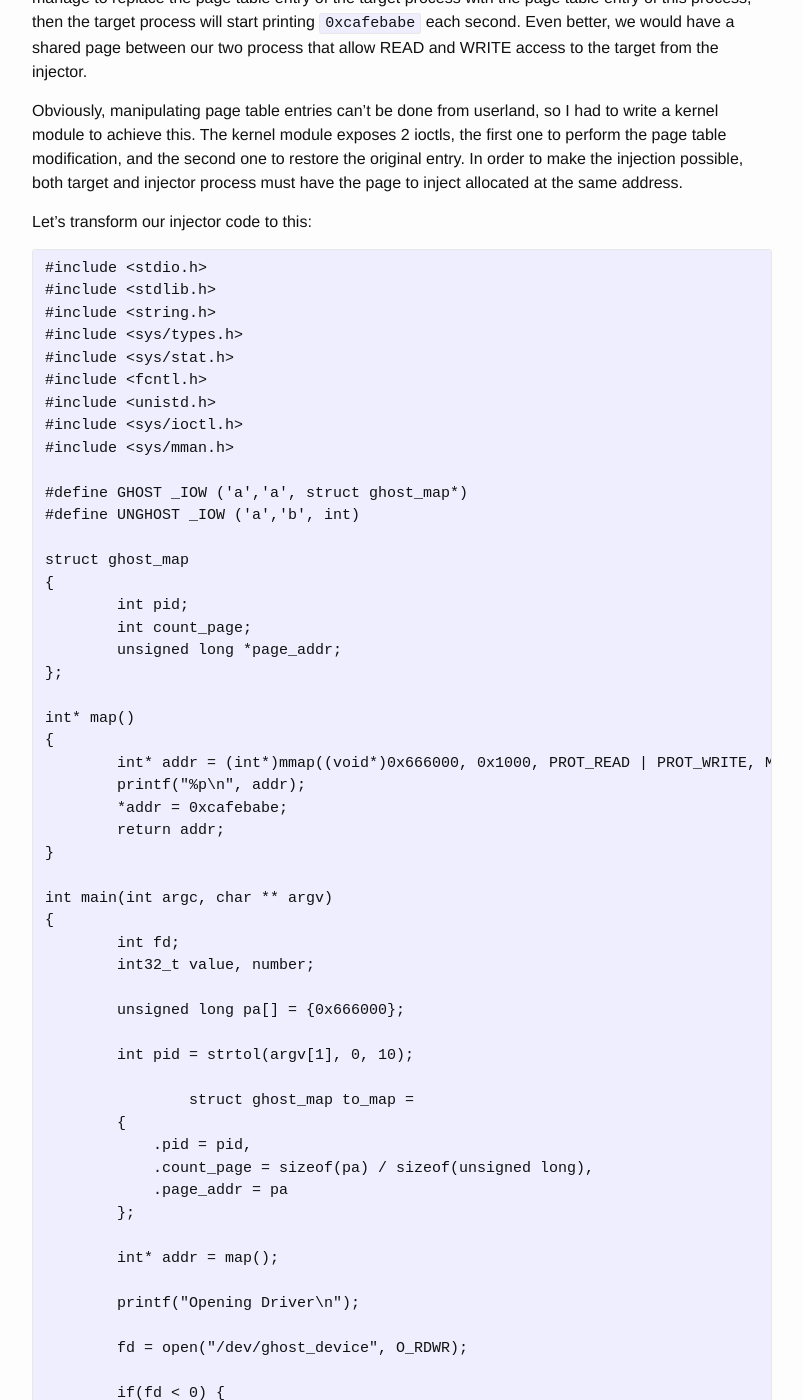
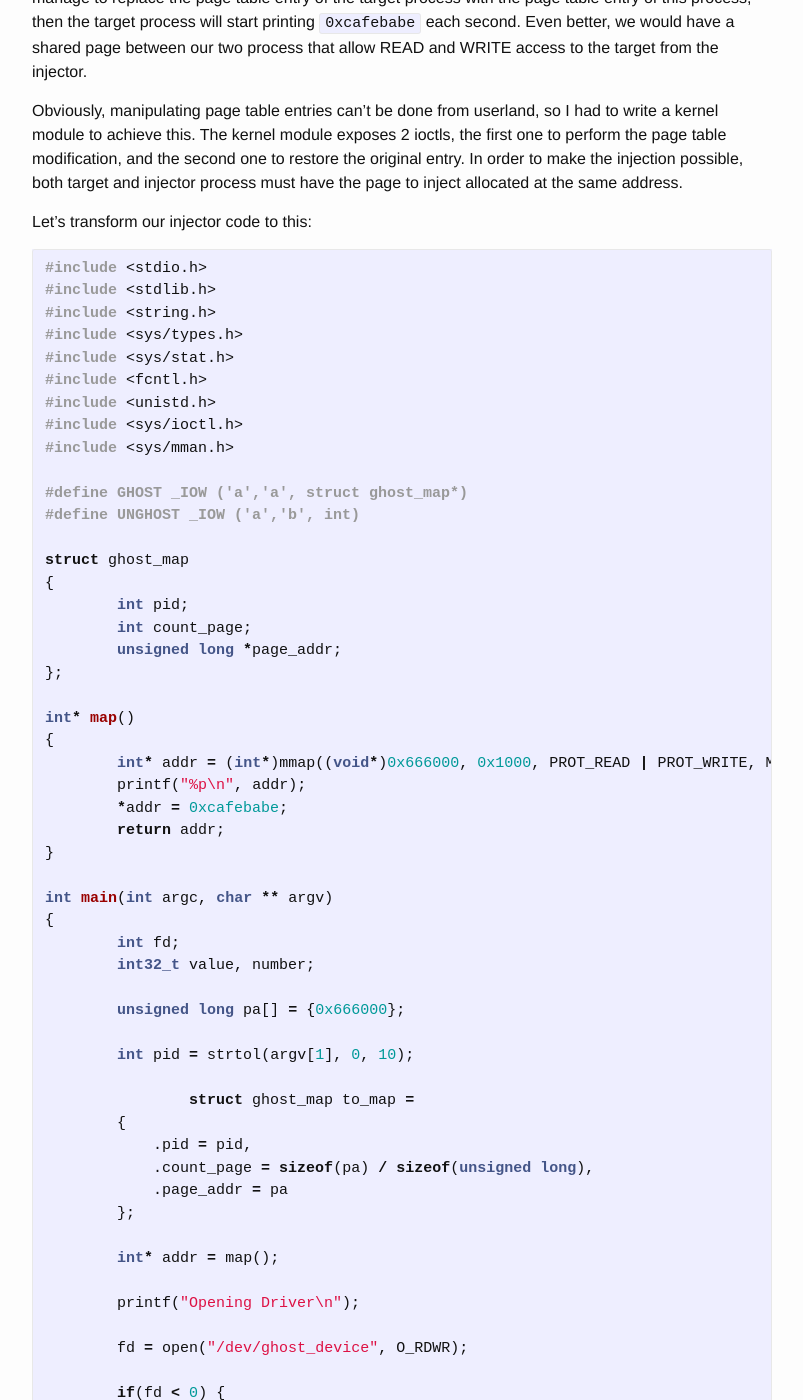
Before and after one commit to 0xstan/0xstan.github.io, a Jekyll site: the page built from _posts/2021-01-29-shared_page_via_pte_overwrite.md, in a window 1280 px wide and 1400 px high, scrolled down 1873 px. Shown: the whole window, without its empty margins (238-1041 px from the left). Built offline with Jekyll 4.4.1, drawn with Linux system fonts in a browser that asks for light colours; some of the changed text lies outside the part shown.

Commit message:
Update 2021-01-29-shared_page_via_pte_overwrite.md

````diff
--- a/_posts/2021-01-29-shared_page_via_pte_overwrite.md
+++ b/_posts/2021-01-29-shared_page_via_pte_overwrite.md
@@ -25,7 +25,7 @@
 
 Suppose we have a process, running the following C code:
 
-```C
+```c
 #include <stdio.h>
 #include <unistd.h>
 #include <sys/mman.h>
@@ -61,7 +61,7 @@
 
 Let's create another process, running the following C code:
 
-```C
+```c
 #include <stdio.h>
 #include <unistd.h>
 #include <sys/mman.h>
@@ -101,7 +101,7 @@
 
 Let's transform our injector code to this:
 
-```C
+```c
 #include <stdio.h>
 #include <stdlib.h>
 #include <string.h>
````
